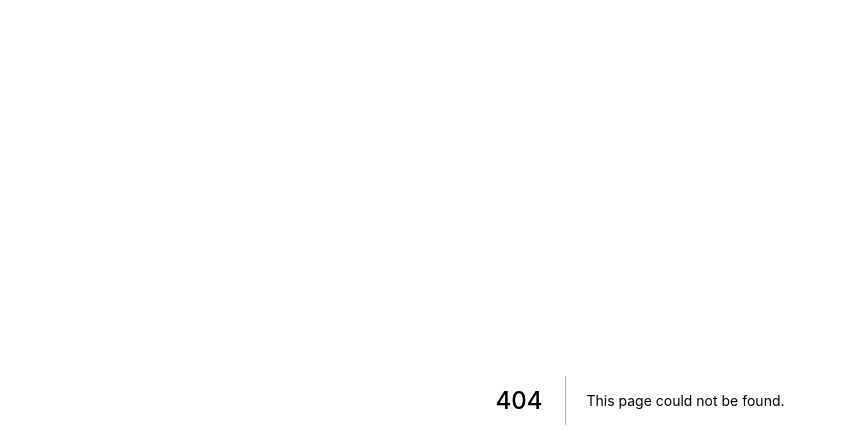
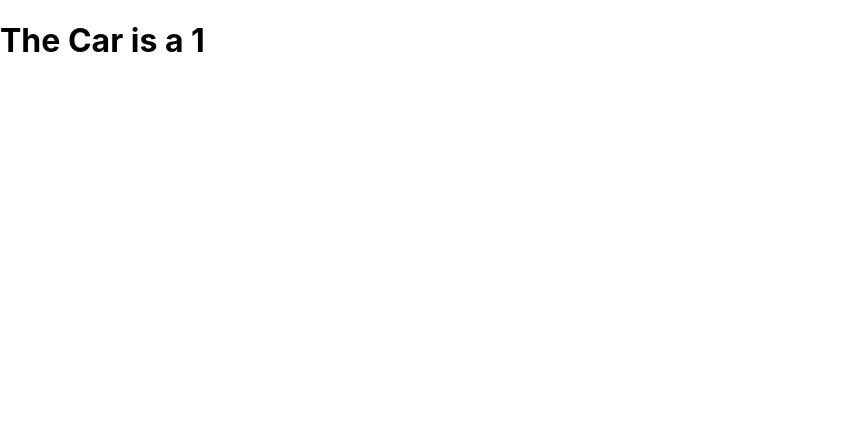
Before and after one commit to WattersIV/next-tutorial, a Next.js app: page /cars/1 in a window 1280 px wide. Before the commit this address had no page. Shown: the top 448 px of the page, without its empty margins (0-846 px from the left). Built offline with nearby package versions, Linux system fonts and the light colour scheme.

Commit message:
[id].js is a dynamic component that can use the url to dynamically render a page

```diff
--- /dev/null
+++ b/pages/cars/[id].js
@@ -0,0 +1,10 @@
+import { useRouter } from 'next/router'
+
+export default function Car() {
+  const router =  useRouter()
+  const { id } = router.query
+
+  return (
+    <h1> The Car is a {id}</h1>
+  )
+}
--- /dev/null
+++ b/pages/cars/index.js
@@ -0,0 +1,3 @@
+export default function CarsList() {
+  return <h1>Cars List</h1>
+}
```
